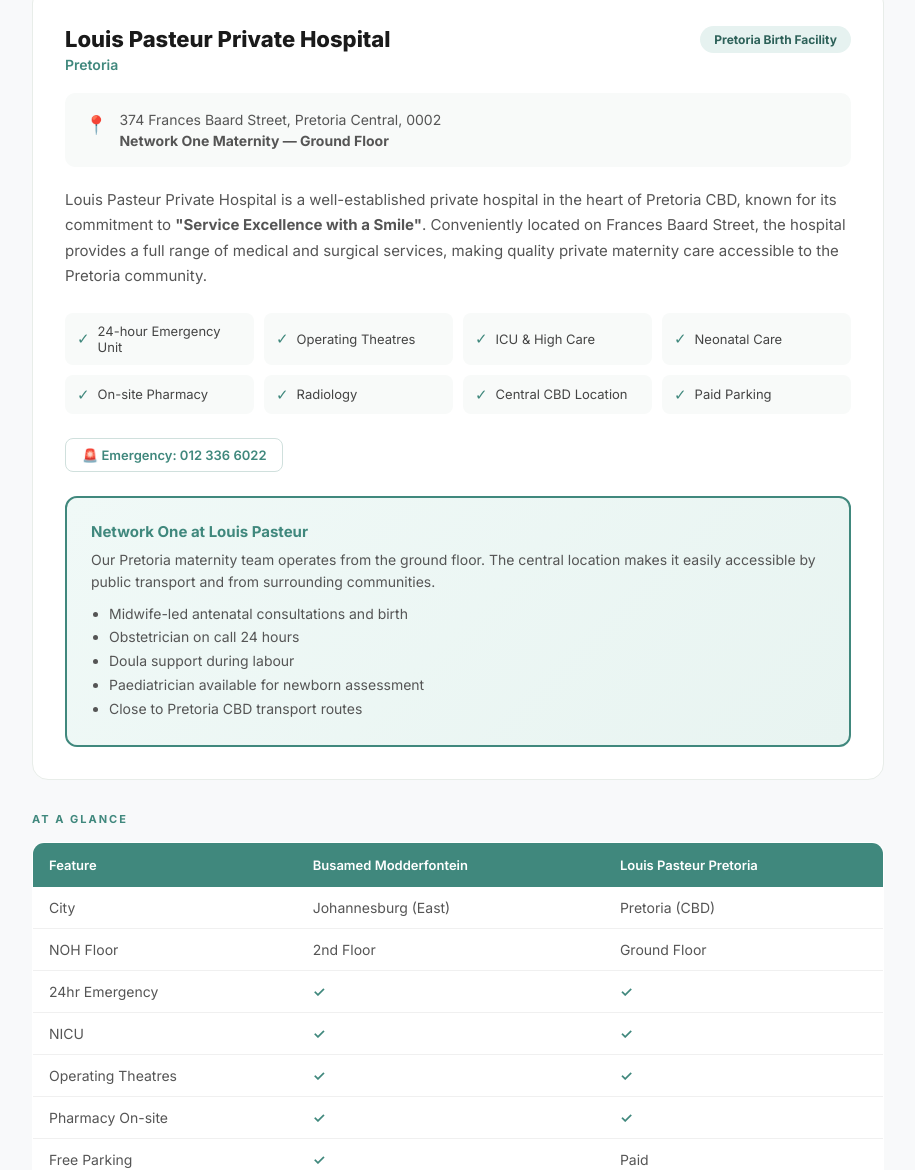
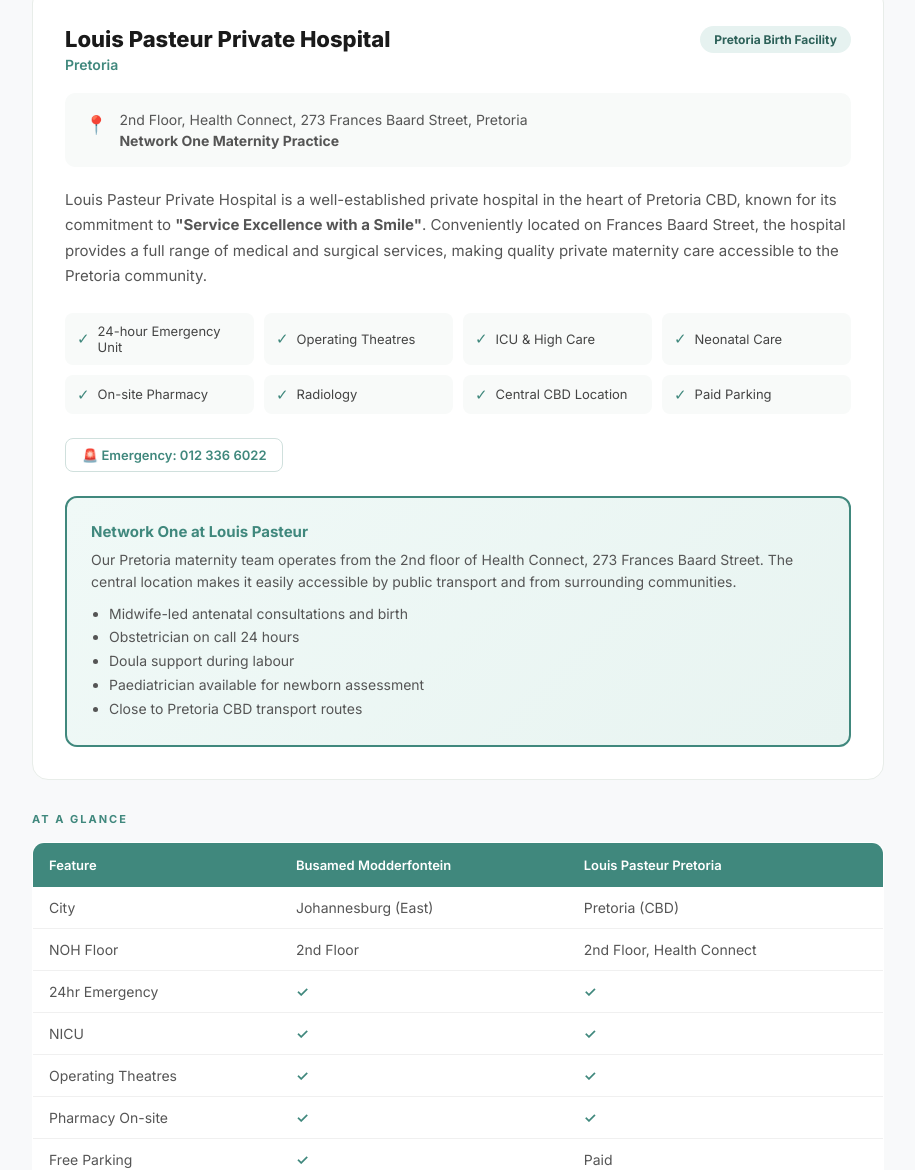
Before and after one commit to hpmanyonga/noh-hub, a plain HTML site: page hospitals.html in a window 1280 px wide. Shown: the part 1350-2520 px from the top of the page, without its empty margins (182-1097 px from the left). Drawn offline with Linux system fonts and the light colour scheme.

Commit message:
Fix Pretoria address: 2nd Floor Health Connect, 273 Frances Baard Street

```diff
--- a/hospitals.html
+++ b/hospitals.html
@@ -341,8 +341,8 @@
 
     <div class="hospital-address">
       <span class="icon">&#128205;</span>
-      <div>374 Frances Baard Street, Pretoria Central, 0002<br>
-      <strong>Network One Maternity — Ground Floor</strong></div>
+      <div>2nd Floor, Health Connect, 273 Frances Baard Street, Pretoria<br>
+      <strong>Network One Maternity Practice</strong></div>
     </div>
 
     <p class="hospital-desc">
@@ -366,7 +366,7 @@
 
     <div class="noh-section">
       <h4>Network One at Louis Pasteur</h4>
-      <p>Our Pretoria maternity team operates from the ground floor. The central location makes it easily accessible by public transport and from surrounding communities.</p>
+      <p>Our Pretoria maternity team operates from the 2nd floor of Health Connect, 273 Frances Baard Street. The central location makes it easily accessible by public transport and from surrounding communities.</p>
       <ul>
         <li>Midwife-led antenatal consultations and birth</li>
         <li>Obstetrician on call 24 hours</li>
@@ -392,7 +392,7 @@
     </thead>
     <tbody>
       <tr><td>City</td><td>Johannesburg (East)</td><td>Pretoria (CBD)</td></tr>
-      <tr><td>NOH Floor</td><td>2nd Floor</td><td>Ground Floor</td></tr>
+      <tr><td>NOH Floor</td><td>2nd Floor</td><td>2nd Floor, Health Connect</td></tr>
       <tr><td>24hr Emergency</td><td class="check">&#10003;</td><td class="check">&#10003;</td></tr>
       <tr><td>NICU</td><td class="check">&#10003;</td><td class="check">&#10003;</td></tr>
       <tr><td>Operating Theatres</td><td class="check">&#10003;</td><td class="check">&#10003;</td></tr>
```
